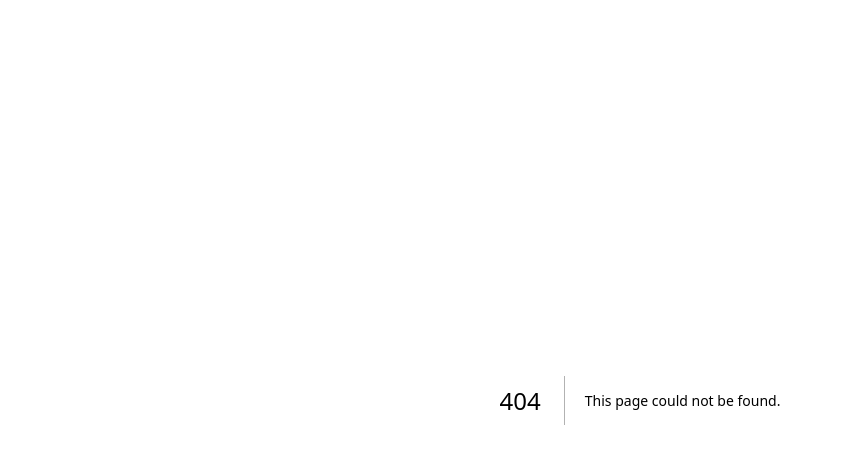
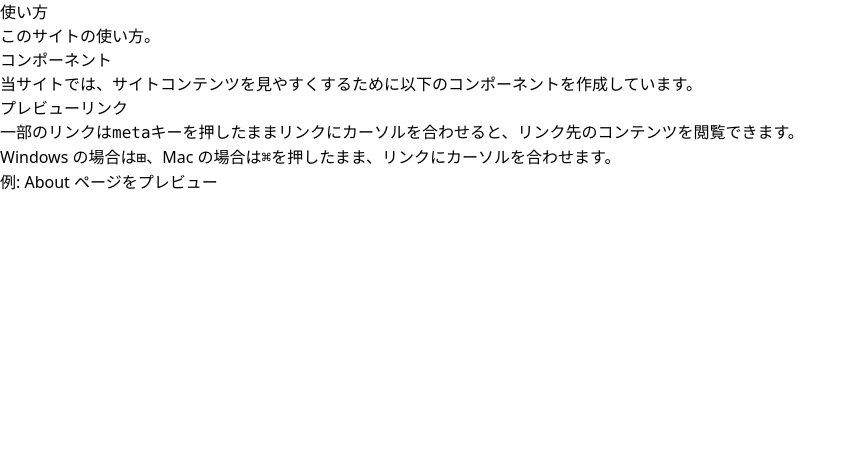
Before and after one commit to HoshimuraYuto/sikou.blog, a Next.js app: page /wiki/how-to-use in a window 1280 px wide. Before the commit this address had no page. Shown: the top 464 px of the page, without its empty margins (0-857 px from the left). Built offline with nearby package versions, Linux system fonts and the light colour scheme.

Commit message:
📝 Add how-to-use page

```diff
--- a/pages/wiki/_meta.json
+++ b/pages/wiki/_meta.json
@@ -4,6 +4,7 @@
     "type": "separator",
     "title": "📌 ピン"
   },
+  "how-to-use": "使い方",
   "bookmark": "ブックマーク",
   "--": {
     "type": "separator",
--- /dev/null
+++ b/pages/wiki/how-to-use.mdx
@@ -0,0 +1,17 @@
+# 使い方
+
+このサイトの使い方。
+
+## コンポーネント
+
+当サイトでは、サイトコンテンツを見やすくするために以下のコンポーネントを作成しています。
+
+### プレビューリンク
+
+一部のリンクは`meta`キーを押したままリンクにカーソルを合わせると、リンク先のコンテンツを閲覧できます。
+
+Windows の場合は`⊞`、Mac の場合は`⌘`を押したまま、リンクにカーソルを合わせます。
+
+import PreviewLink from "@/components";
+
+例: <PreviewLink href="/about">About ページ</PreviewLink>をプレビュー
```
